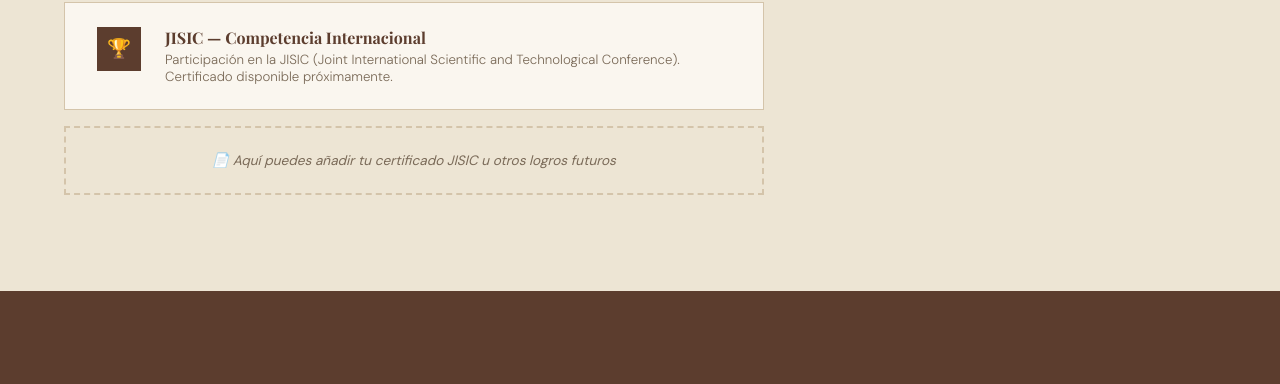
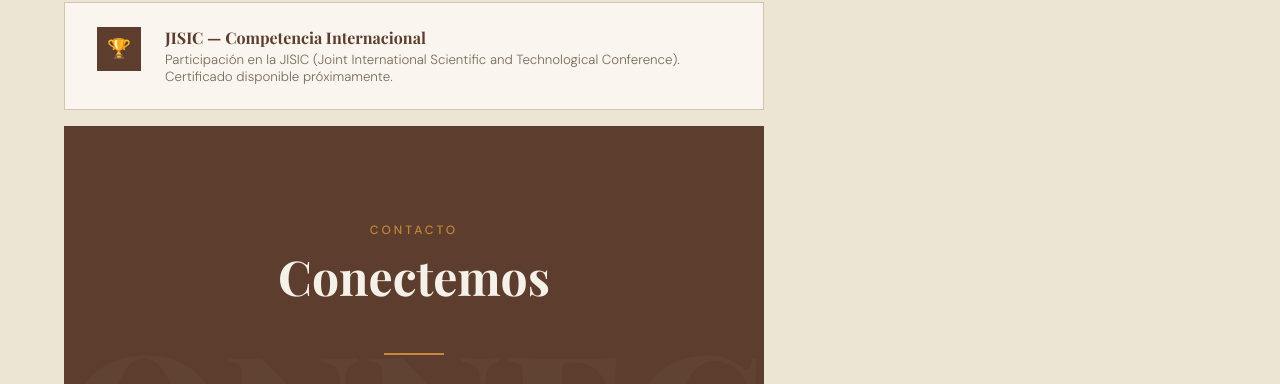
Before and after one commit to Josephdaniel15/Pagina-web-, a plain HTML site: page index.html in a window 1280 px wide. Shown: the part 2940-3324 px from the top of the page. Drawn offline with nearby package versions, Linux system fonts and the light colour scheme; a web font is replaced by a local one.

Commit message:
Eliminado codigo no importante

```diff
--- a/index.html
+++ b/index.html
@@ -741,11 +741,6 @@
         </div>
       </div>
 
-      <div class="cert-placeholder reveal reveal-delay-3">
-        <p>📄 Aquí puedes añadir tu certificado JISIC u otros logros futuros</p>
-      </div>
-    </div>
-  </section>
 
   <!-- CONTACT -->
   <section id="contact">
```
